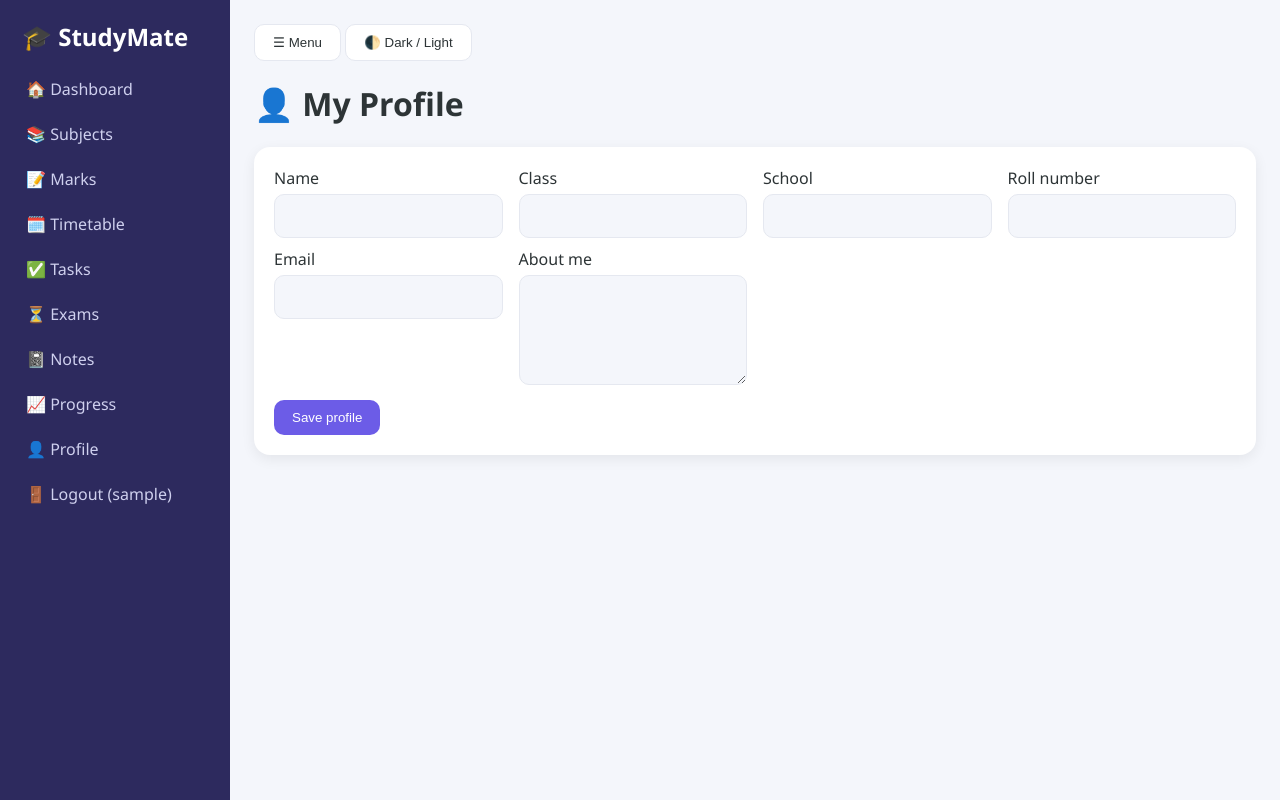
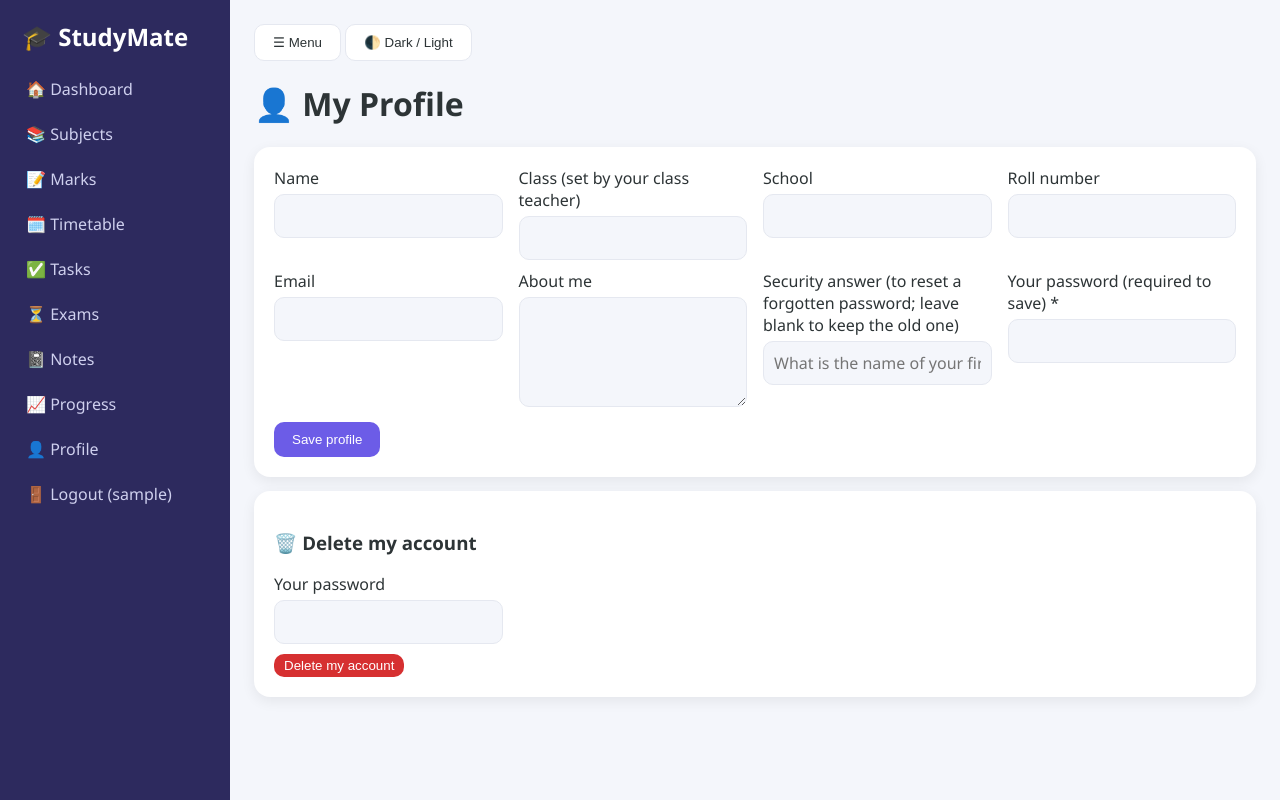
Before and after one commit to egsdemo01-cmd/studymate, a Flask app: page /profile in a window 1280 px wide. Run offline with Flask 3, Linux system fonts and the light colour scheme; the visitor is signed in with stand-in values (Sample User, id 1).

Commit message:
Update profile.html

```diff
--- a/templates/profile.html
+++ b/templates/profile.html
@@ -2,10 +2,17 @@
 <h1>👤 My Profile</h1>
 <form method="post" class="card form">
   <label>Name<input name="name" value="{{ p.name or '' }}" required></label>
-  <label>Class<input name="class" value="{{ p.class or '' }}"></label>
+  <label>Class (set by your class teacher)<input value="{{ p.class or '' }}{{ '-' + p.division if p.division }}" disabled></label>
   <label>School<input name="school" value="{{ p.school or '' }}"></label>
   <label>Roll number<input name="roll" value="{{ p.roll or '' }}"></label>
   <label>Email<input name="email" type="email" value="{{ p.email or '' }}"></label>
   <label>About me<textarea name="about" rows="4">{{ p.about or '' }}</textarea></label>
+  <label>Security answer (to reset a forgotten password; leave blank to keep the old one)<input name="sec_answer" placeholder="{{ sec_q }}"></label>
+  <label>Your password (required to save) *<input name="current_password" type="password" required></label>
   <button>Save profile</button>
+</form>
+<form method="post" action="/profile/delete" class="card form" onsubmit="return confirm('Delete your account and ALL your data? This cannot be undone.')">
+  <h3>🗑️ Delete my account</h3>
+  <label>Your password<input name="current_password" type="password" required></label>
+  <button class="danger">Delete my account</button>
 </form>{% endblock %}
```
